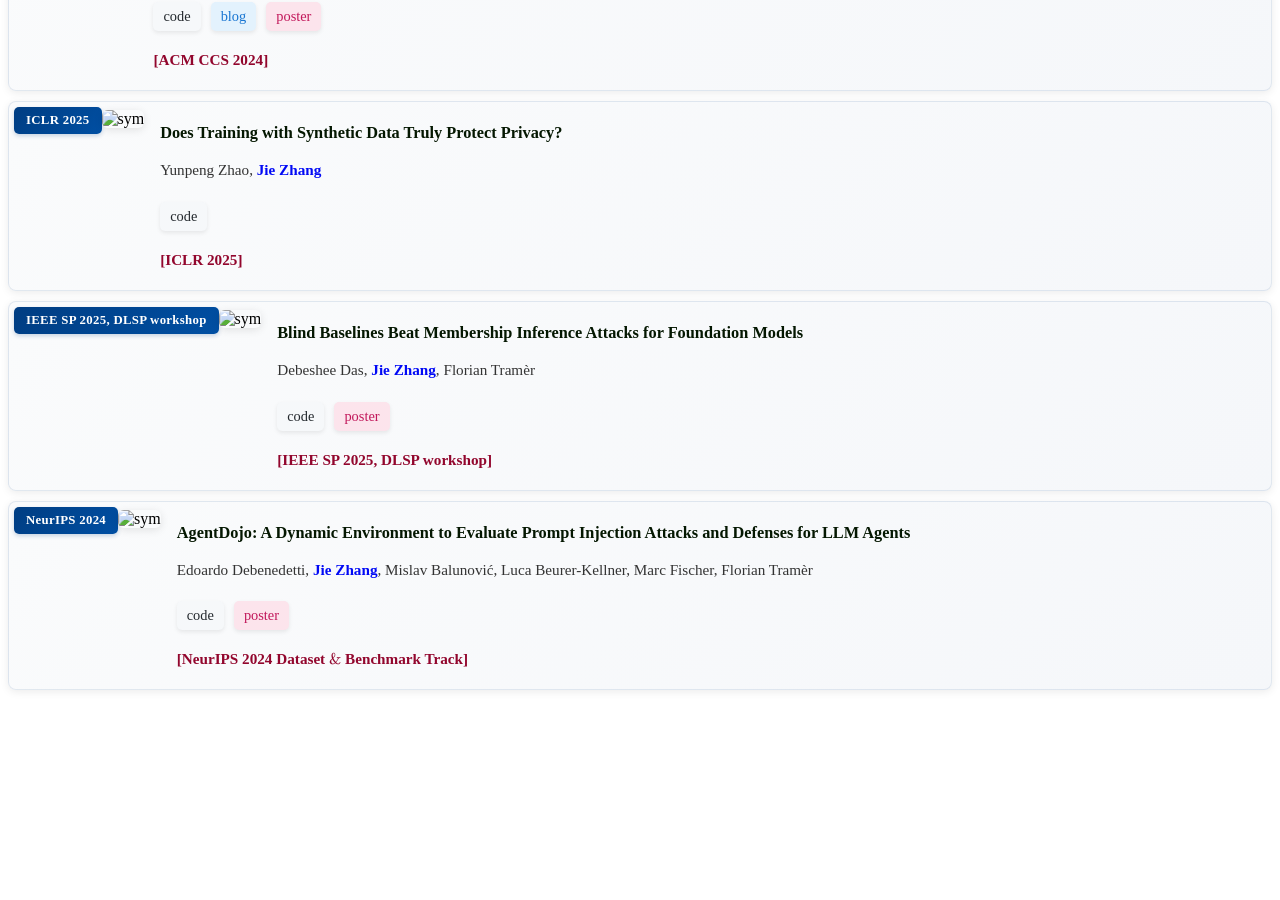
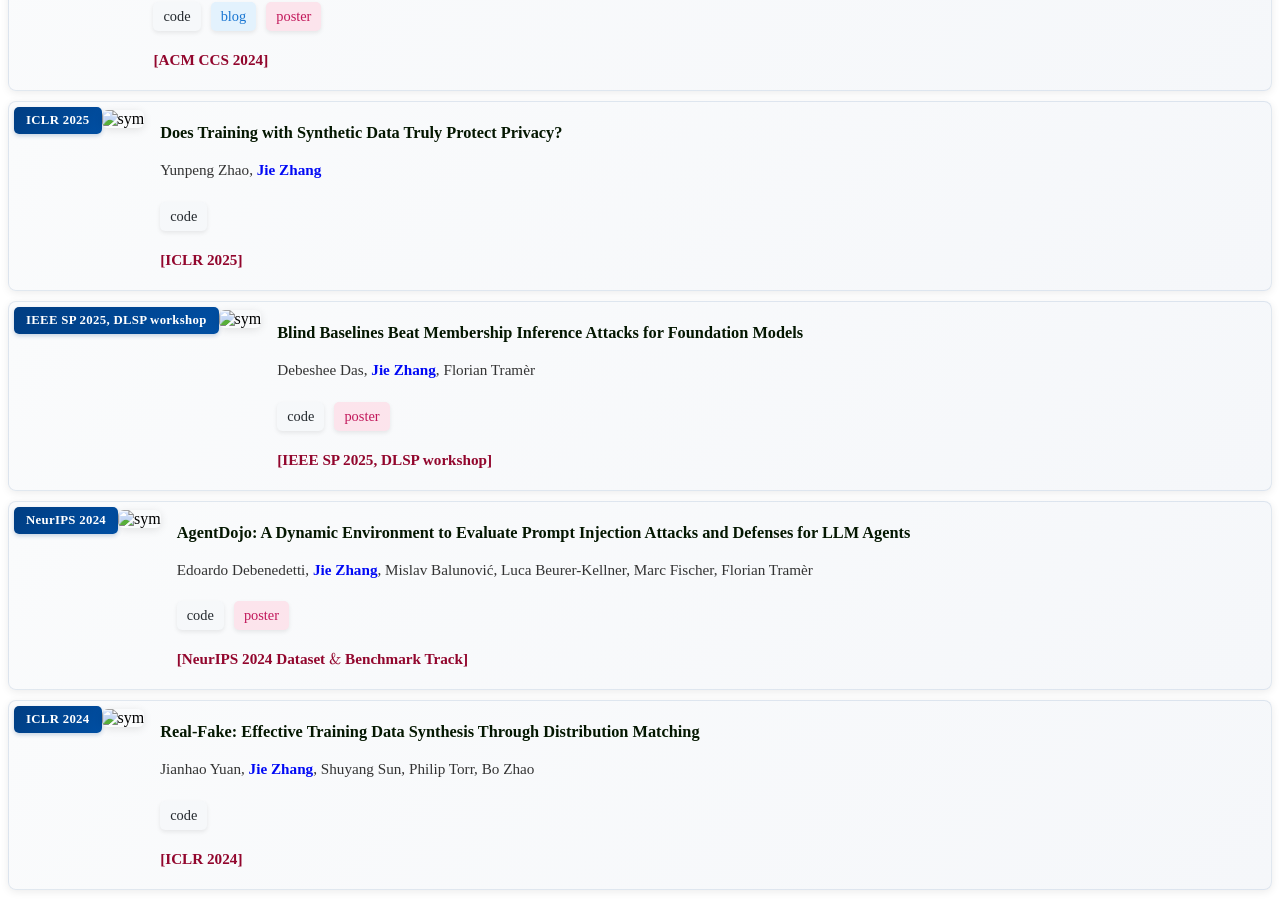
Before and after one commit to zj-jayzhang/zj-jayzhang.github.io, a Jekyll site: the page built from _pages/includes/pubs.md, in a window 1280 px wide and 900 px high, scrolled down 2056 px. Built offline with Jekyll 4.4.1, drawn with Linux system fonts in a browser that asks for light colours; our own code applies the rules of GitHub Pages for plain Markdown files; formulas are drawn with MathJax 3; before the commit the page ends 2756 px from its top, so only the background shows below that.

Commit message:
update pub

```diff
--- a/_pages/includes/pubs.md
+++ b/_pages/includes/pubs.md
@@ -478,7 +478,22 @@
 
 
 
+<div class='paper-box'><div class='paper-box-image'><div><div class="badge">ICLR 2024</div><img src='images/iclr24.png' alt="sym" width="100%"></div></div>
+<div class='paper-box-text' markdown="1">
 
+<span class="paper-title">[Real-Fake: Effective Training Data Synthesis Through Distribution Matching](https://arxiv.org/abs/2310.10402)</span>
+
+<span class="authors">Jianhao Yuan, <span class="me">Jie Zhang</span>, Shuyang Sun, Philip Torr, Bo Zhao</span>
+
+<div class="paper-links">
+<a href="https://github.com/BAAI-DCAI/Training-Data-Synthesis" class="resource-link github-link"><i class="fab fa-github"></i> code</a>
+</div>
+
+<span class="conf">[ICLR 2024]</span>
+
+
+</div>
+</div>
 
 
 
```
